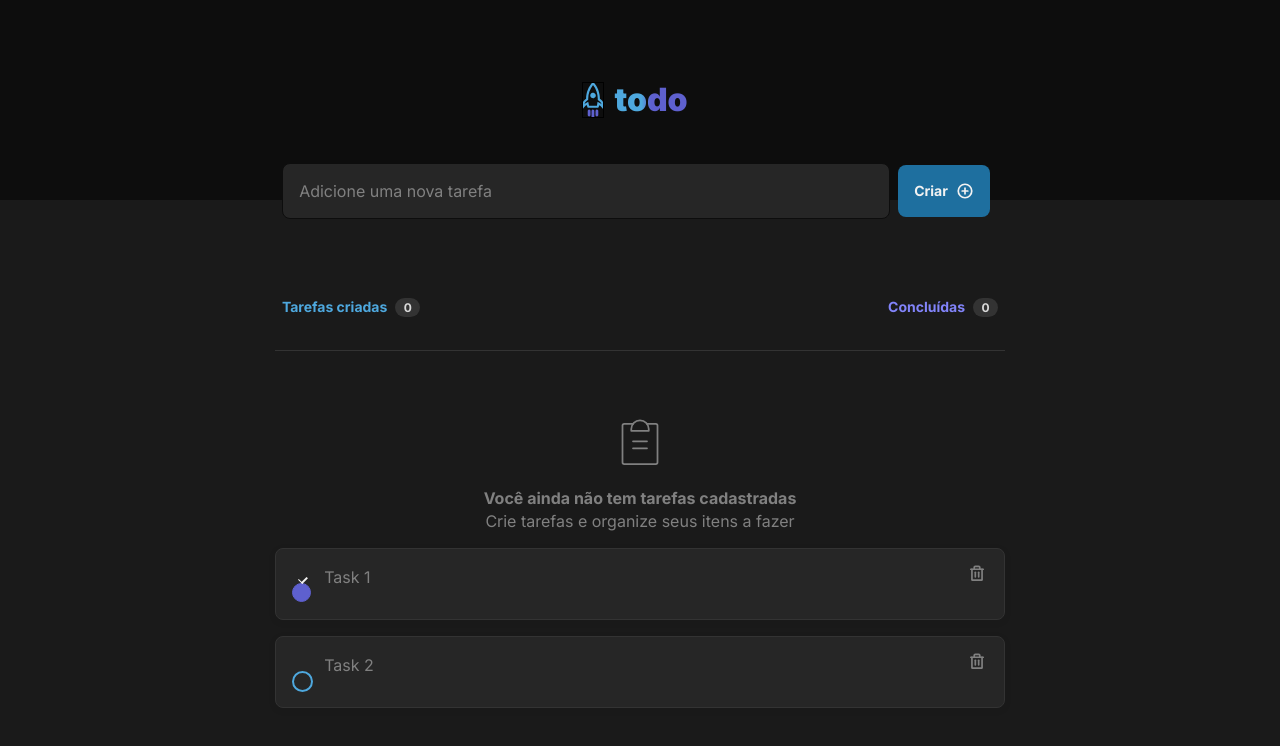
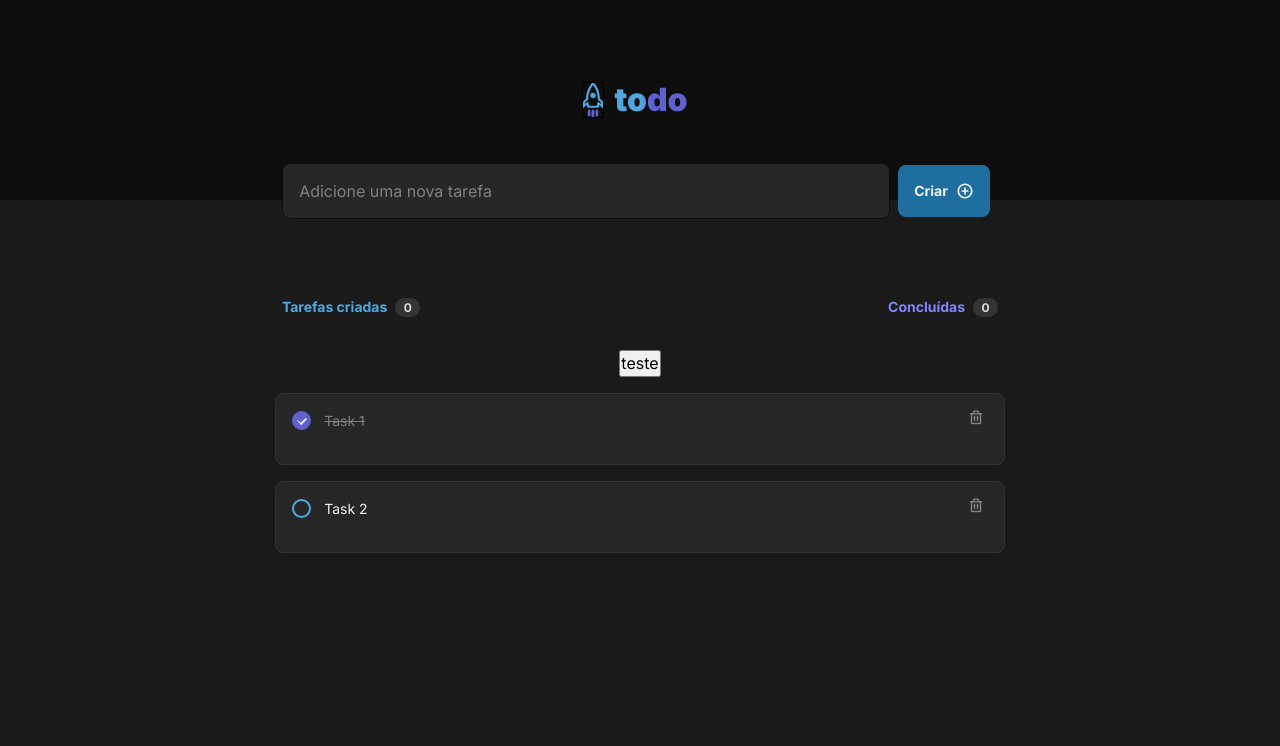
Before and after one commit to mendesrl/Ignite-todo-list, a React (Vite) app: page / in a window 1280 px wide. Shown: the top 746 px of the page. Built offline with nearby package versions, Linux system fonts and the light colour scheme.

Commit message:
refactor code

```diff
--- a/src/App.tsx
+++ b/src/App.tsx
@@ -1,12 +1,18 @@
-import { Header } from "./components/Header";
-import { NewTask } from "./components/NewTask";
-import { TaskBoard } from "./components/TaskBoard";
+import { Header } from './components/Header';
+import { NewTask } from './components/NewTask';
+import { TaskBoard } from './components/TaskBoard';
 export function App() {
   return (
     <div className="App">
       <Header />
       <NewTask />
-      <TaskBoard />
+      <TaskBoard
+        newTask={{
+          id: 3,
+          description: 'Task 3',
+          completed: false,
+        }}
+      />
     </div>
   );
 }
--- a/src/components/NewTask.tsx
+++ b/src/components/NewTask.tsx
@@ -2,13 +2,16 @@ import './NewTask.modules.css';
 import { PlusCircle } from 'phosphor-react';
 
 export function NewTask() {
+  function handleCreateTask() {
+    console.log('oi');
+  }
   return (
     <div className="new-task">
       <input
         className="new-task__input"
         placeholder="Adicione uma nova tarefa"
       ></input>
-      <button className="new-task__button">
+      <button className="new-task__button" onClick={handleCreateTask}>
         <span>Criar</span>
         <PlusCircle size={18} weight="bold" />
       </button>
--- a/src/components/Task.modules.css
+++ b/src/components/Task.modules.css
@@ -13,44 +13,47 @@
   margin: 16px 0;
 }
 
-
-    input[type=checkbox] {
+.task input[type='checkbox'] {
   position: absolute;
   cursor: pointer;
   width: 0px;
   height: 0px;
 }
 
-    input[type=checkbox]:checked:before {
-      content: "";
+.task input[type='checkbox']:checked:before {
+  content: '';
   display: block;
   position: absolute;
   width: 17px;
   height: 17px;
-      border: 1px solid #5E60CE;
+  border: 1px solid #5e60ce;
   border-radius: 20px;
-      background-color: #5E60CE;
+  background-color: #5e60ce;
   transition: width 0.2s, height 0.2s, transform 0.2s;
+  top: -15px;
 }
 
-
-    input[type=checkbox]:before {
-      content: "";
+.task input[type='checkbox']:before {
+  content: '';
   display: block;
   position: absolute;
-      width: 17px;
-      height: 17px;
-      border: 2px solid #4EA8DE;
+  width: 15px;
+  height: 15px;
+  border: 2px solid #4ea8de;
   border-radius: 20px;
+  top: -15px;
 }
 
+.task input[type='checkbox']:before:hover {
+  background-color: var(--blue-dark);
+}
 
-    input[type=checkbox]:after {
-      content: "";
+.task input[type='checkbox']:after {
+  content: '';
   display: block;
   width: 0px;
   height: 0px;
-      border: solid #FFCB9A;
+  border: solid #ffcb9a;
   border-width: 0 0px 0px 0;
   -webkit-transform: rotate(180deg);
   -ms-transform: rotate(180deg);
@@ -61,17 +64,34 @@
   transition: width 0.2s, height 0.2s, transform 0.2s;
 }
 
-    input[type=checkbox]:checked:after {
-      content: "";
+.task input[type='checkbox']:checked:after {
+  content: '';
   display: block;
   width: 4px;
   height: 7px;
-      border: solid #F2F2F2;
+  border: solid #f2f2f2;
   border-width: 0 2px 1px 0;
   -webkit-transform: rotate(45deg);
   -ms-transform: rotate(45deg);
   transform: rotate(45deg);
   position: absolute;
-      top: -8px;
-      left: 8px;
+  top: -10px;
+  left: 7px;
 }
+
+.task__description {
+  font-size: 14px;
+}
+.task__description--incomplete {
+  color: #f2f2f2;
+}
+
+.task__description--complete {
+  text-decoration-line: line-through;
+  color: #808080;
+}
+
+.task__actions {
+  display: flex;
+  align-items: center;
+}
--- a/src/components/Task.tsx
+++ b/src/components/Task.tsx
@@ -5,19 +5,27 @@ export function Task(props: any) {
   return (
     <>
       <div className="task">
-        <div className="task__input">
-          <input type="checkbox" id={`checkbox-${props.id}`} checked={props.completed} />
+        <div>
+          <input
+            type="checkbox"
+            id={`checkbox-${props.id}`}
+            checked={props.completed}
+          />
         </div>
         <div className="task__description">
           <label
-            className={props.completed? '':'task__description__text'}
+            className={
+              props.completed
+                ? 'task__description--complete'
+                : 'task__description--incomplete'
+            }
             htmlFor={`checkbox-${props.id}`}
           >
             {props.description}
           </label>
         </div>
         <div className="task__actions">
-          <Trash size={18} weight="bold" />
+          <Trash size={16} weight="bold" />
         </div>
       </div>
     </>
--- a/src/components/TaskBoard.tsx
+++ b/src/components/TaskBoard.tsx
@@ -2,8 +2,13 @@
 import './TaskBoard.modules.css';
 import { ClipboardText } from 'phosphor-react';
 import { Task } from './Task';
+import { useState } from 'react';
 
-const tasks = [
+
+export function TaskBoard(props:any) {
+  //state : variavel que armazena o estado atual do componente (monitorada)
+  const [tasks,setTasks] = useState (
+    [
       {
         id: 1,
         description: 'Task 1',
@@ -14,9 +19,17 @@ const tasks = [
         description: 'Task 2',
         completed: false,
       },
-];
+    ]
+  )
+  const isEmpty = tasks.length === 0;
 
-export function TaskBoard() {
+  function recebeNovaTarefa() {
+    setTasks([
+    ...tasks,
+      props.newTask,
+    ])
+  }
+
   return (
     <main className="task-board">
       <div className="task-status">
@@ -38,6 +51,7 @@ export function TaskBoard() {
         </div>
       </div>
 
+      {isEmpty && (
         <div className="task-board-empty">
           <ClipboardText size={56} weight="thin" />
           <p className="task-board-empty__text--bold">
@@ -45,8 +59,11 @@ export function TaskBoard() {
           </p>
           <p>Crie tarefas e organize seus itens a fazer</p>
         </div>
+      )}
+      <button onClick={recebeNovaTarefa}>teste</button>
 
-      <div className="tasks">
+      {!isEmpty && (
+        <div className="tasks" >
           {tasks.map((task) => {
             return (
               <Task
@@ -57,6 +74,7 @@ export function TaskBoard() {
             );
           })}
         </div>
+      )}
     </main>
   );
 }
```
Lines whose indentation alone changed are shown as unchanged.
